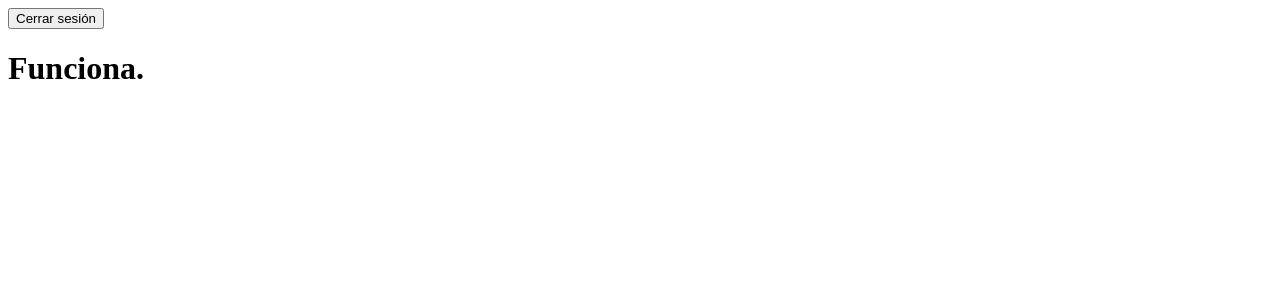
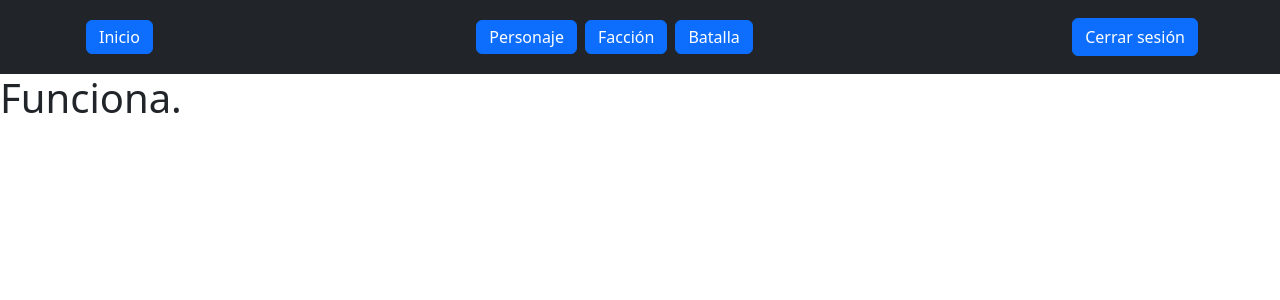
Before and after one commit to AlbertoRuiz-Dev/TierraMedia_Django, a Django app: page / in a window 1280 px wide. Shown: the top 300 px of the page. Run offline with Django 5.2, Linux system fonts and the light colour scheme.

Commit message:
Enlaces de BS5 añadidos a 'base.html' y 'header.html' terminado.

```diff
--- a/juego/templates/base.html
+++ b/juego/templates/base.html
@@ -2,7 +2,8 @@
 <html lang="en">
 <head>
     <meta charset="UTF-8">
-
+    <link href="https://cdn.jsdelivr.net/npm/bootstrap@5.3.3/dist/css/bootstrap.min.css" rel="stylesheet" integrity="sha384-QWTKZyjpPEjISv5WaRU9OFeRpok6YctnYmDr5pNlyT2bRjXh0JMhjY6hW+ALEwIH" crossorigin="anonymous">
+    <script src="https://cdn.jsdelivr.net/npm/bootstrap@5.3.3/dist/js/bootstrap.bundle.min.js" integrity="sha384-YvpcrYf0tY3lHB60NNkmXc5s9fDVZLESaAA55NDzOxhy9GkcIdslK1eN7N6jIeHz" crossorigin="anonymous"></script>
     <title>{% block title %}Tierra Media{% endblock %}</title>
 </head>
 <body>
--- a/juego/templates/header.html
+++ b/juego/templates/header.html
@@ -1,7 +1,36 @@
-<nav>
-    {# Cierre de sesion #}
-    <form method="post">
-        {% csrf_token %}
-        <input type="submit" value="Cerrar sesión">
-    </form>
-</nav>
+<header class="p-3 text-bg-dark">
+    <div class="container">
+        <div class="d-flex flex-wrap align-items-center justify-content-center justify-content-lg-start">
+
+            {# Enlace a inicio #}
+            <div class="text-start">
+                <ul class="nav col-12 col-lg-auto me-lg-auto mb-2 justify-content-center mb-md-0">
+                    <li>
+                        <button class="btn btn-primary m-1 p-1"><a class="nav-link px-2 text-white p-0 m-0" href="#">Inicio</a></button>
+                    </li>
+                </ul>
+            </div>
+
+            {# Enlaces entre paginas #}
+            <ul class="nav col-12 col-lg-auto me-lg-auto ms-lg-auto mb-2 justify-content-center mb-md-0">
+                <li>
+                    <button class="btn btn-primary m-1 p-1"><a class="nav-link px-2 text-white p-0 m-0" href="#">Personaje</a></button>
+                </li>
+                <li>
+                    <button class="btn btn-primary m-1 p-1"><a class="nav-link px-2 text-white p-0 m-0" href="#">Facción</a></button>
+                </li>
+                <li>
+                    <button class="btn btn-primary m-1 p-1"><a class="nav-link px-2 text-white p-0 m-0" href="#">Batalla</a></button>
+                </li>
+            </ul>
+
+            {# Cerrar sesion #}
+            <div class="text-end">
+                <form method="post">
+                    {% csrf_token %}
+                    <input type="submit" value="Cerrar sesión" class="btn btn-primary">
+                </form>
+            </div>
+        </div>
+    </div>
+</header>
```
